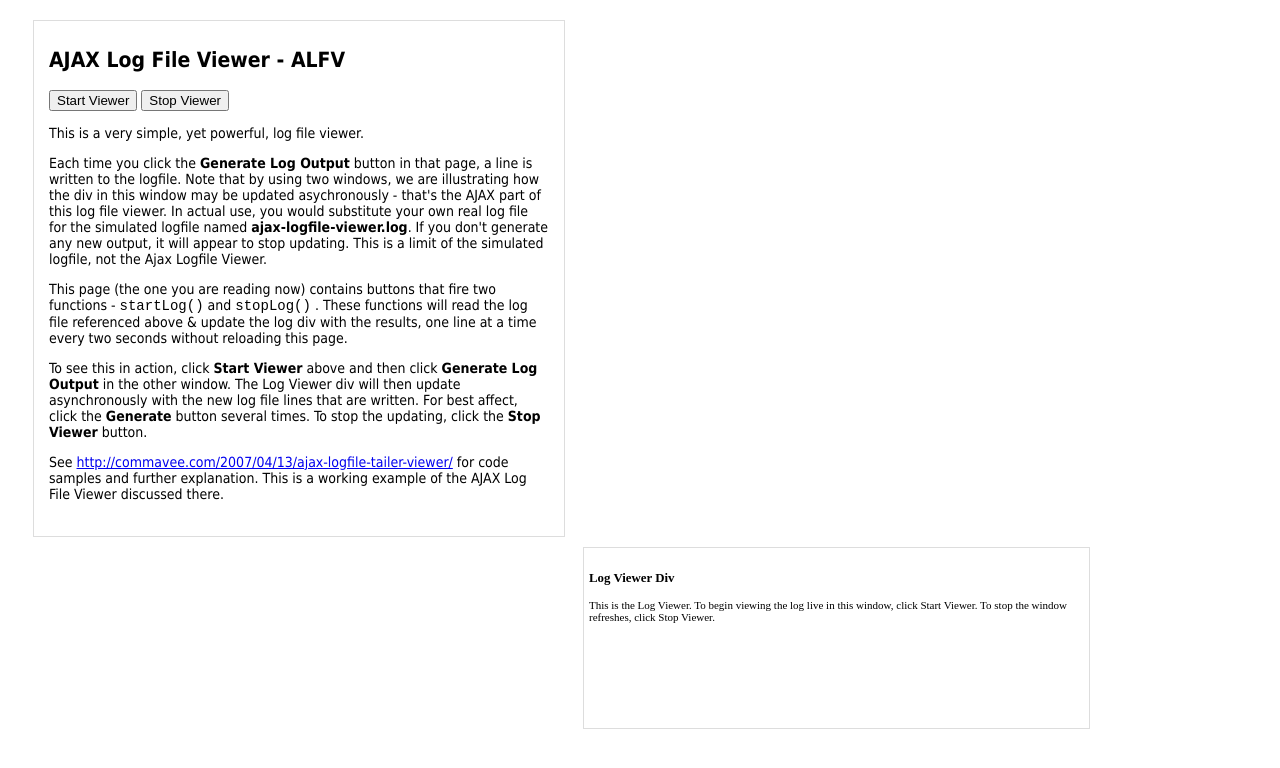
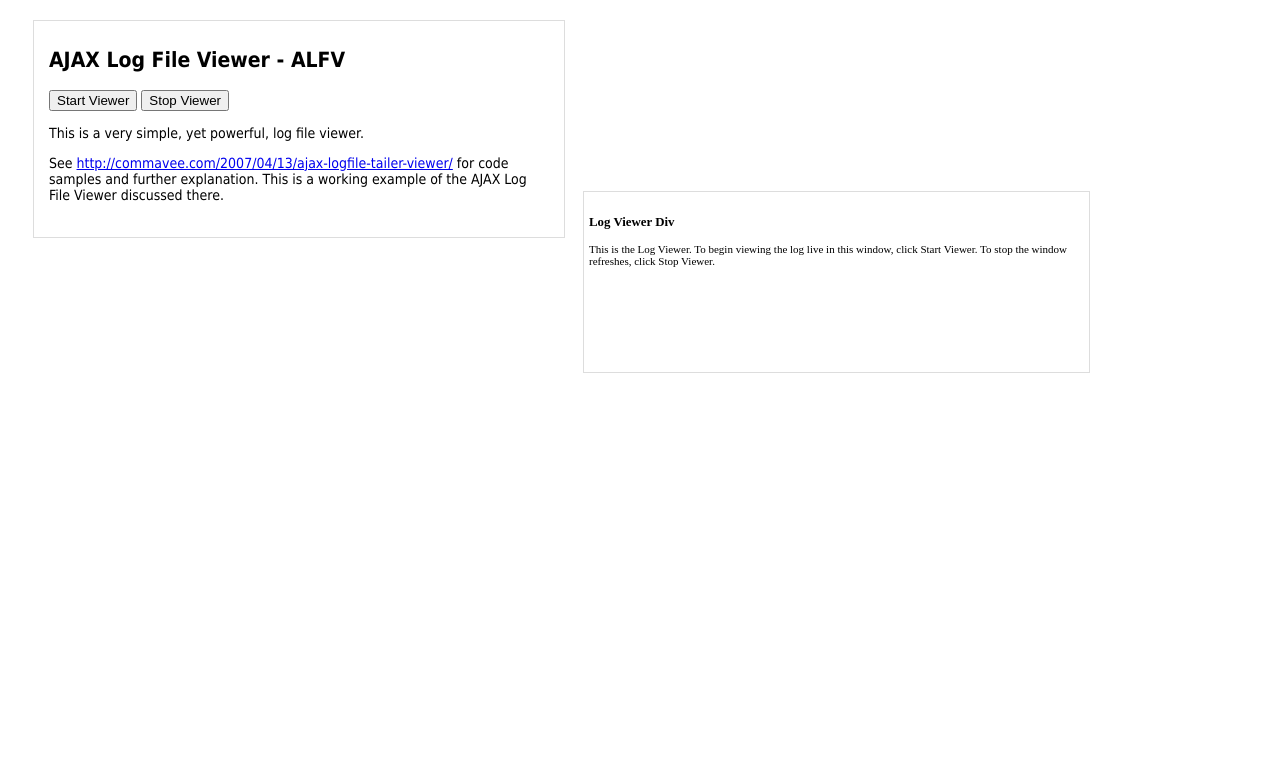
Before and after one commit to prexer/node-js-webhook-demo, a website: page logview.html in a window 1280 px wide. Drawn offline with Linux system fonts and the light colour scheme.

Commit message:
div margin fix

```diff
--- a/logview.html
+++ b/logview.html
@@ -98,28 +98,11 @@
 			<p>
 				This is a very simple, yet powerful, log file viewer.
 			</p>
-			<p>
-				Each time you click the <b>Generate Log Output</b> button in that page, a line is written to the logfile. Note that by using two windows, we are illustrating how the div in this
-				window may be updated asychronously - that's the AJAX part of this log file viewer. In actual use, you would substitute your own real log file for the simulated logfile
-				named <b>ajax-logfile-viewer.log</b>.  If you don't generate any new output, it will appear to stop updating.  This is a limit of the simulated logfile, not the Ajax Logfile Viewer.
-			</p>
-			<p>
-				This page (the one you are reading now) contains
-				buttons that fire two functions - <code>
-					startLog()</code>
-				and <code>
-					stopLog()</code>
-				.
-				These functions will read the log file referenced above & update the log div with the results, one line at a time every two seconds without reloading this page.
-			</p>
-			To see this in action, click <b>Start Viewer</b> above and then click <b>Generate Log Output</b> in the other window.  The Log Viewer div will then update asynchronously with the new log file lines that are written.
-			For best affect, click the <b>Generate</b> button several times.  To stop the updating, click the <b>Stop Viewer</b> button.
-			<p>
 				See <a href="http://commavee.com/2007/04/13/ajax-logfile-tailer-viewer/">http://commavee.com/2007/04/13/ajax-logfile-tailer-viewer/</a> for code samples and
 				further explanation.  This is a working example of the AJAX Log File Viewer discussed there.
 			</p>
 		</div>
-		<div id="log" style="border:solid 1px #dddddd; width:490px; margin-left:575px; font-size:11px;
+		<div id="log" style="border:solid 1px #dddddd; width:490px; margin-left:575px; margin-top:-57px; font-size:11px;
 		padding-left:5px; padding-right:10px; padding-top:10px; padding-bottom:20px;
 		margin-bottom:10px; text-align:left; height: 150px; overflow:auto;">
 			<h3>Log Viewer Div</h3>
```
